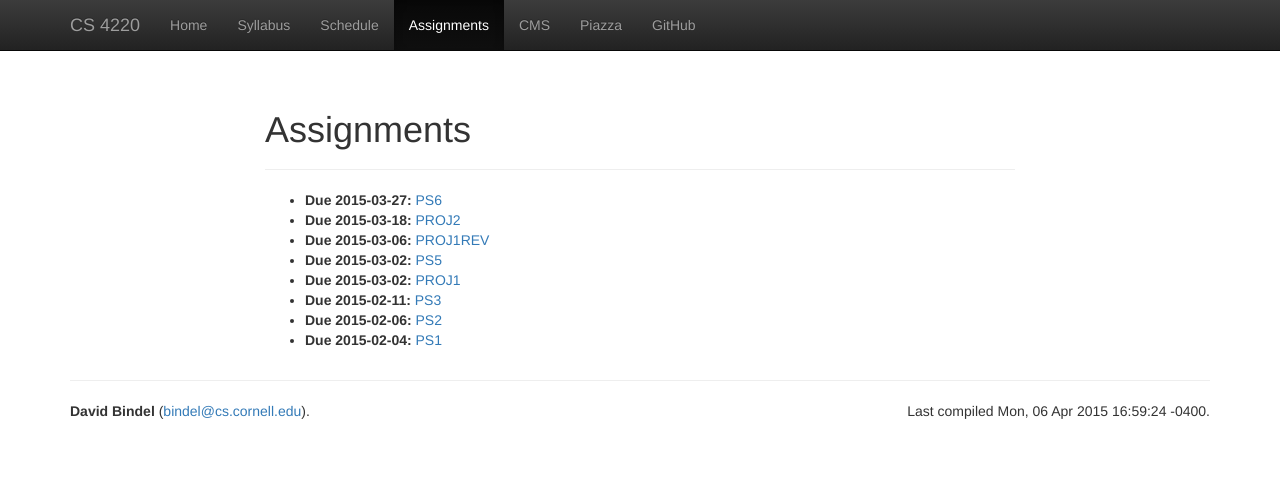
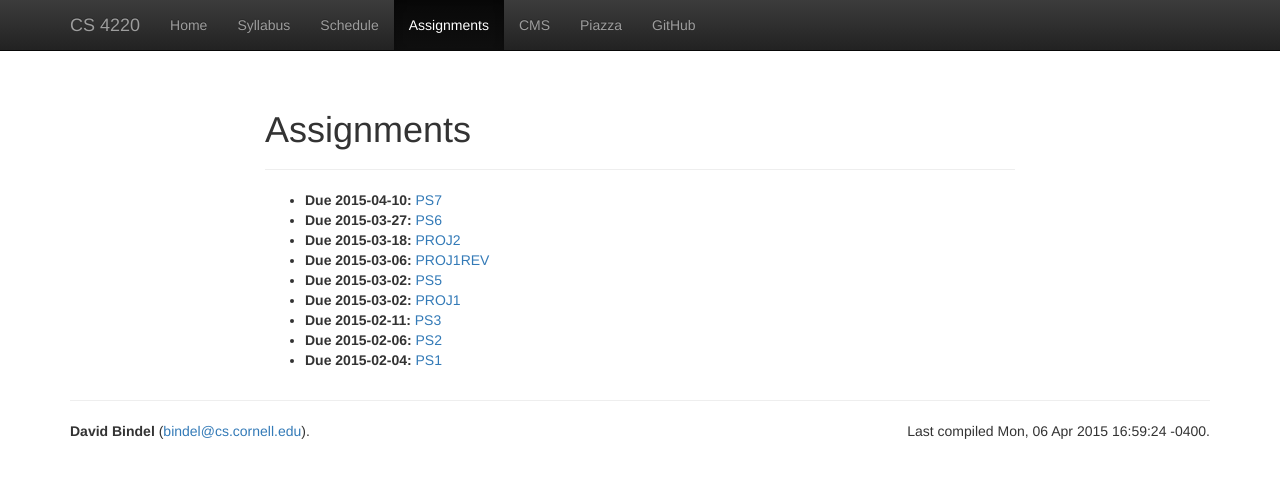
Before and after one commit to dbindel/cs4220-s15, a Jekyll site: the page built from web/assignments.html, in a window 1280 px wide. Shown: the top 478 px of the page. Built offline with Jekyll 4.4.1, drawn with Linux system fonts in a browser that asks for light colours; nearby versions of some CDN libraries.

Commit message:
Added HW.

```diff
--- a/web/_data/hw.yml
+++ b/web/_data/hw.yml
@@ -22,3 +22,6 @@
 -
   name: ps6
   due: 2015-03-27
+-
+  name: ps7
+  due: 2015-04-10
```
